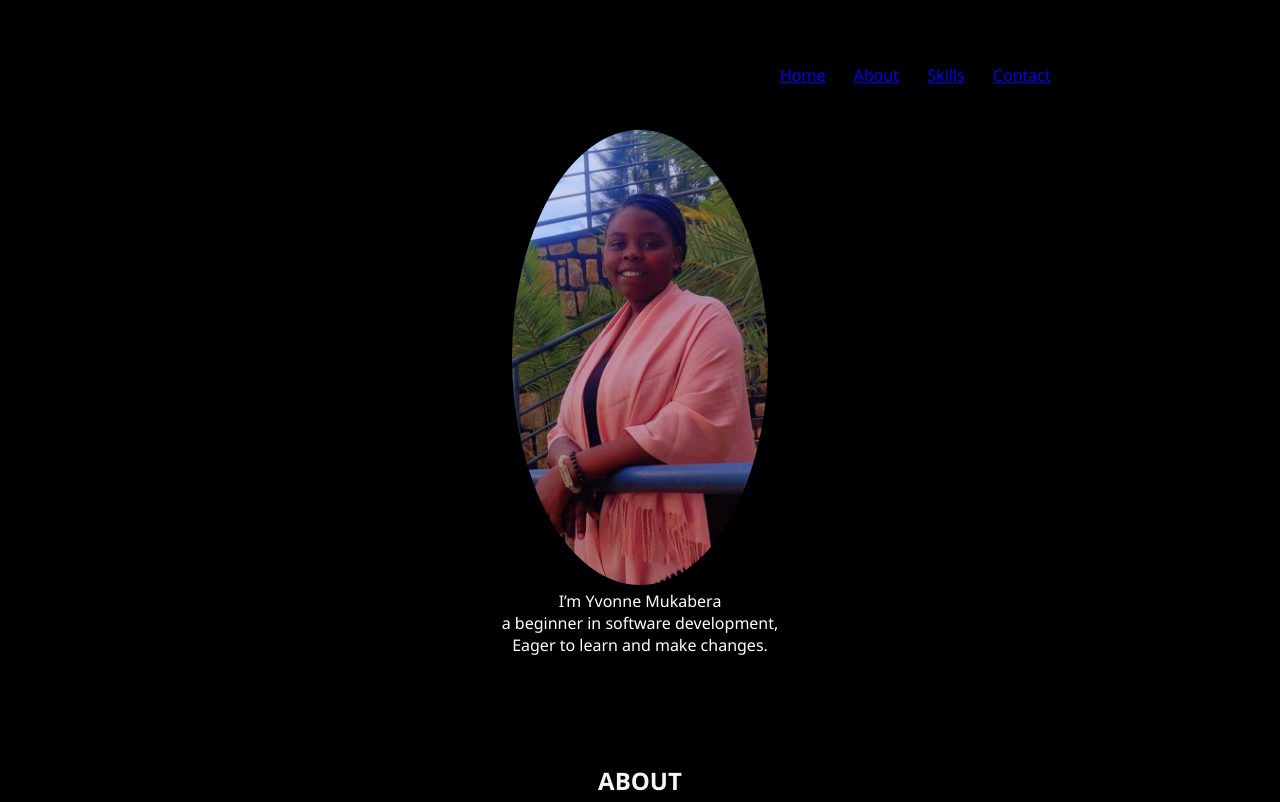
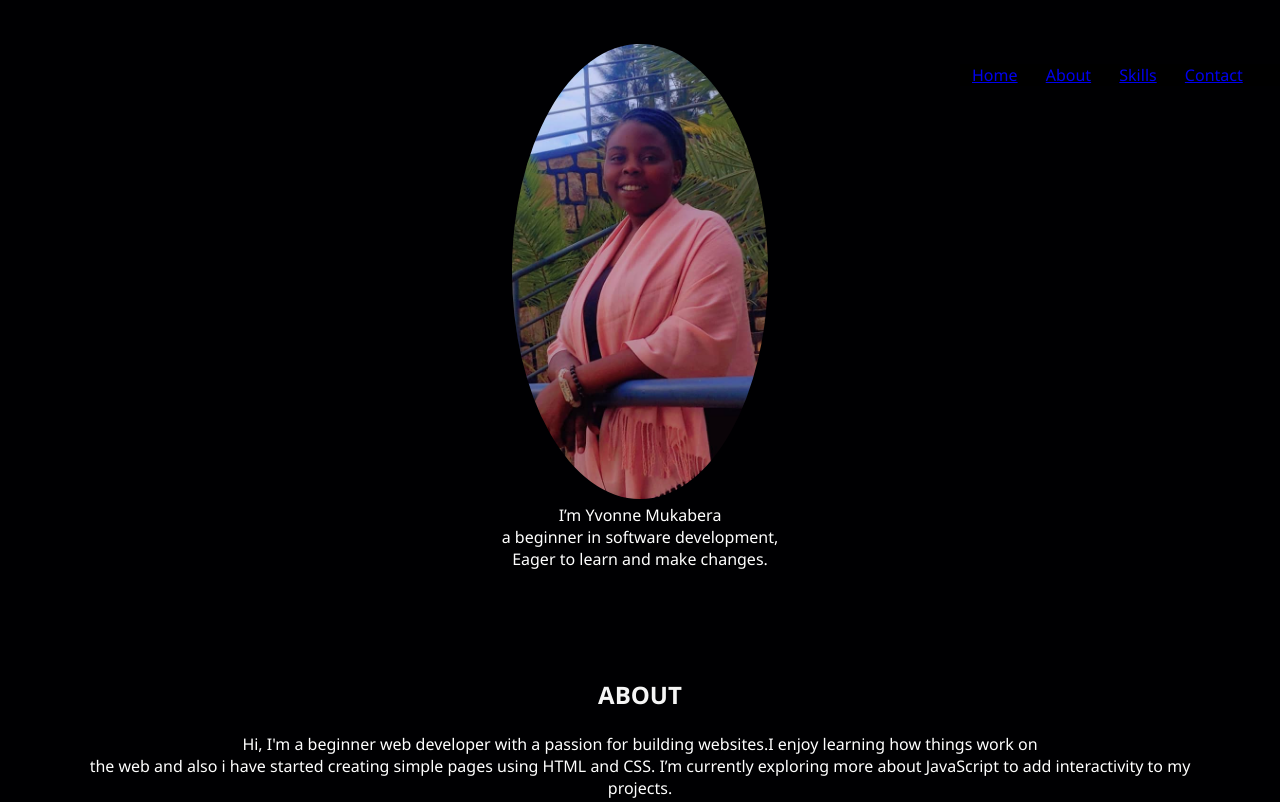
Before and after one commit to YvonneMukabera/PORTOFOLIO, a plain HTML site: page index.html in a window 1280 px wide. Shown: the top 802 px of the page. Drawn offline with Linux system fonts and the light colour scheme.

Commit message:
update on main.css

```diff
--- a/main.css
+++ b/main.css
@@ -16,9 +16,11 @@ body{
     color: white;
 }
 .navibar{
+        position: fixed;
+        padding-top:0%;
         width: 35%;
         margin-top: 5%;
-        margin-left: 60%;
+        margin-left:75%;
         display: flex;
         justify-content: space-between;
         background-color: rgba(0, 0, 0, 0.89);
@@ -41,6 +43,7 @@ img{
     border-radius: 50%;
     height:20%;
     width:20%;
+    margin-left: 0%;
 }
 h2{
     color: whitesmoke;
```
